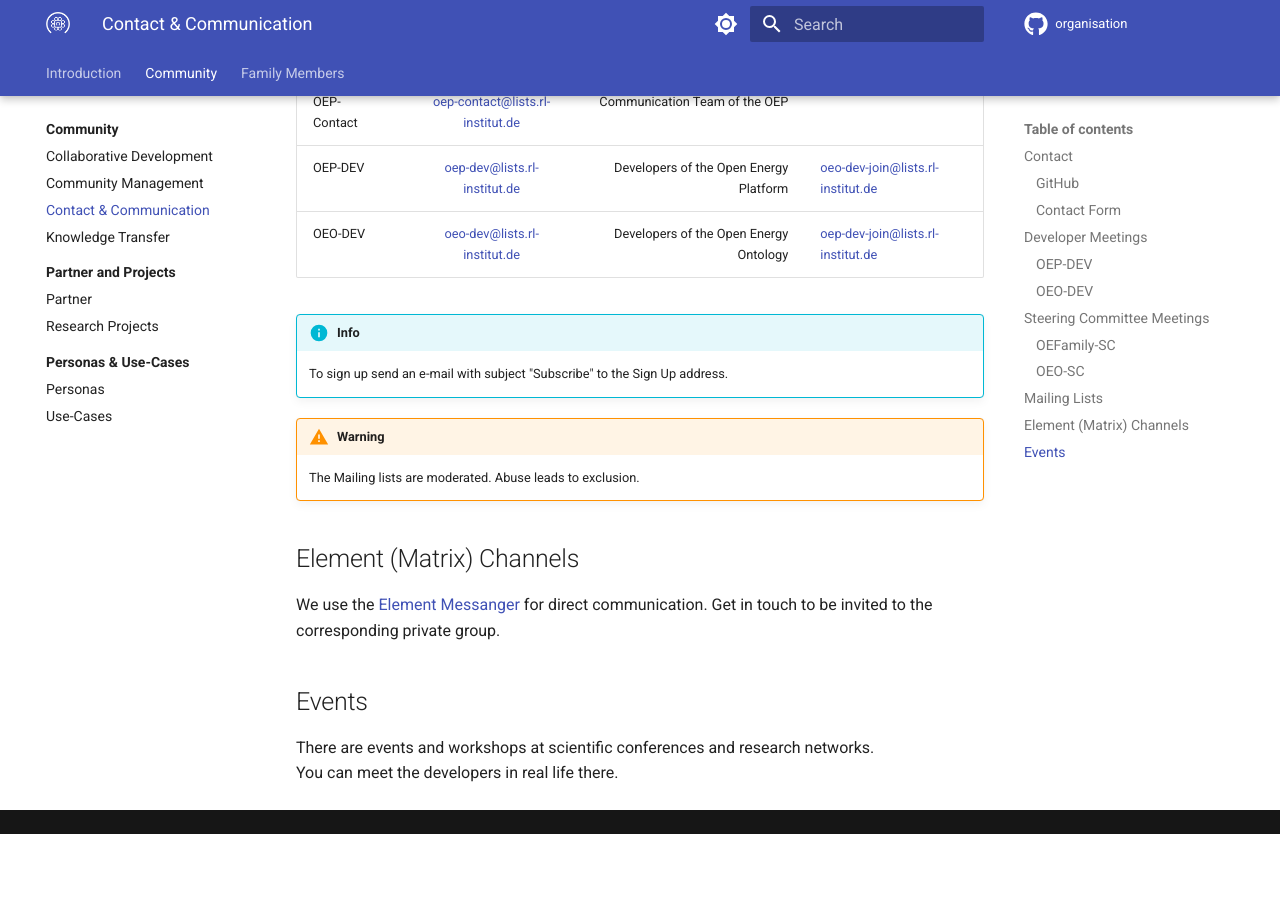
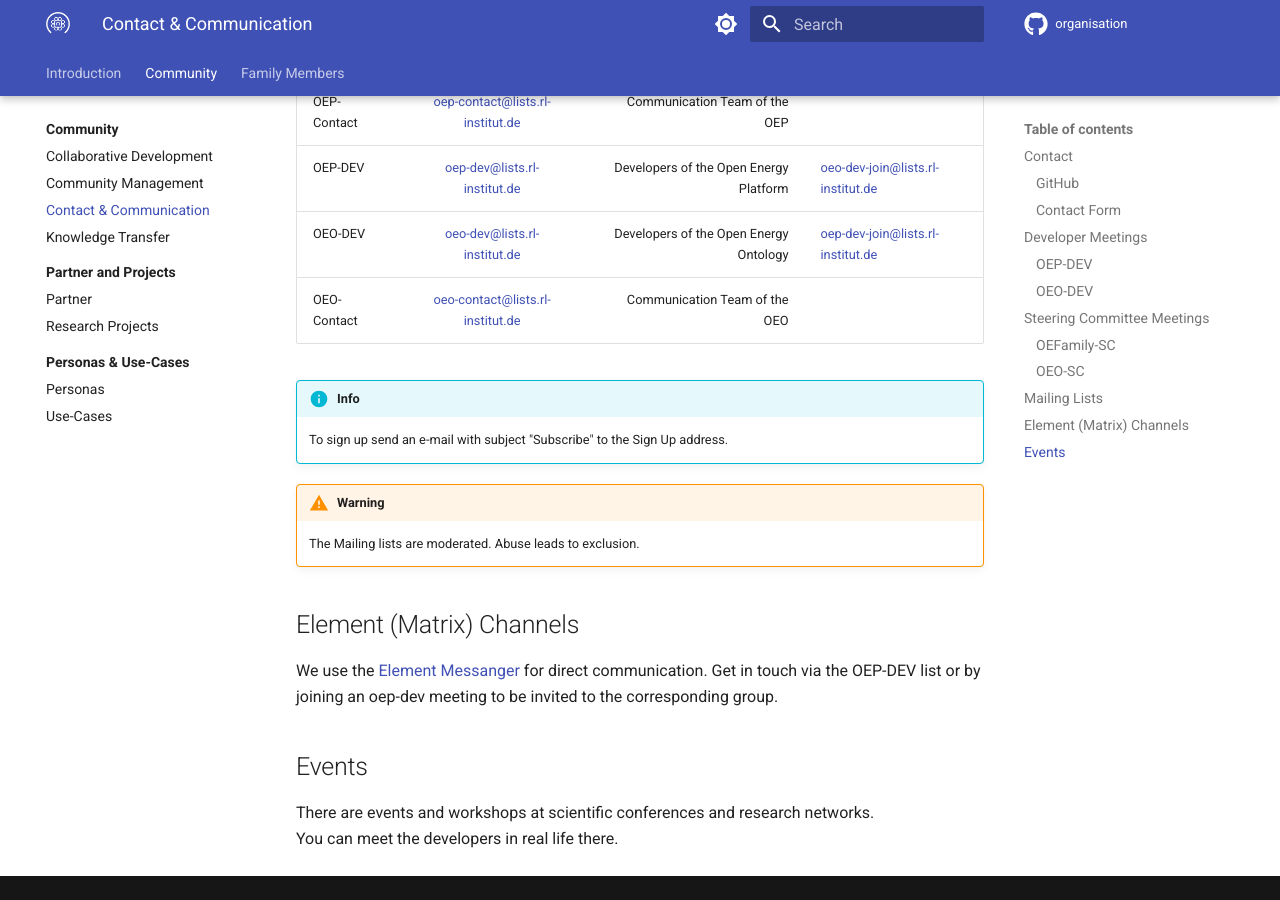
Before and after one commit to OpenEnergyPlatform/organisation, an MkDocs documentation site: the page built from compendium/family_community/contact.md, in a window 1280 px wide and 900 px high, scrolled down 1773 px. Built offline with MkDocs 1.6.1 and Material for MkDocs 9.7.7, drawn with Linux system fonts in a browser that asks for light colours; comment, search, counter and statistics services are not loaded; before the commit the page ends 2607 px from its top, so only the background shows below that.

Commit message:
Update contact.md
Add oeo-contact mailing list

```diff
--- a/compendium/family_community/contact.md
+++ b/compendium/family_community/contact.md
@@ -68,6 +68,7 @@ There are several lists for specific topics:
 | OEP-Contact | <oep-contact@lists.rl-institut.de> |          Communication Team of the OEP | |
 | OEP-DEV     |   <oep-dev@lists.rl-institut.de>   | Developers of the Open Energy Platform | <oeo-dev-join@lists.rl-institut.de> |
 | OEO-DEV     |   <oeo-dev@lists.rl-institut.de>   | Developers of the Open Energy Ontology | <oep-dev-join@lists.rl-institut.de> |
+| OEO-Contact | <oeo-contact@lists.rl-institut.de> | Communication Team of the OEO          | |
 
 !!! Info
     To sign up send an e-mail with subject "Subscribe" to the Sign Up address.
@@ -79,7 +80,7 @@ There are several lists for specific topics:
 
 We use the [Element Messanger](https://en.wikipedia.org/wiki/Element_(software))
 for direct communication.
-Get in touch to be invited to the corresponding private group.
+Get in touch via the OEP-DEV list or by joining an oep-dev meeting to be invited to the corresponding group.
 
 ## Events
 
```
